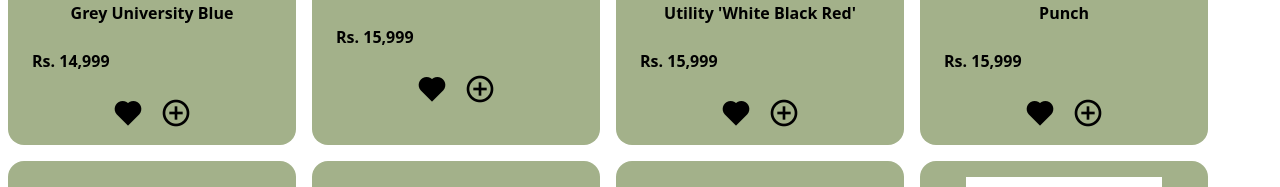
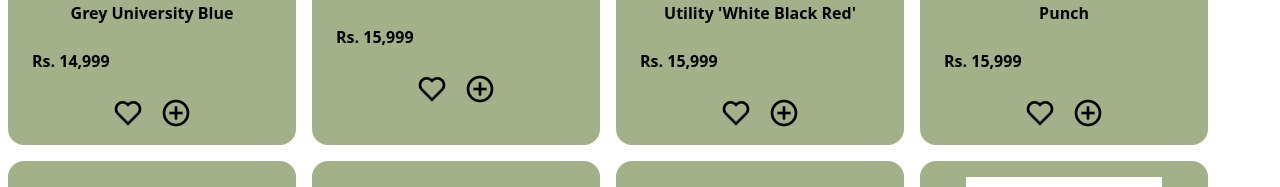
Before and after one commit to chirag-chhajed/react-ecommerce-app, a React (Vite) app: page / in a window 1280 px wide. Shown: the part 343-530 px from the top of the page. Built offline with nearby package versions, Linux system fonts and the light colour scheme.

Commit message:
bug fixed

```diff
--- a/src/Components/Card.jsx
+++ b/src/Components/Card.jsx
@@ -5,14 +5,7 @@ import { Context } from "../Context";
 export default function Card(props) {
     const {brand,description,price,id,image,isFavourite} = props
     const {toggleFavorite} = useContext(Context)
-    // function heartIcon() {
-    //     if(isFavourite) {
-    //         return <i className="ri-heart-fill favorite" onClick={() => toggleFavorite(img.id)}></i>
-    //     } if(!isFavourite) {
-    //         return <i className="ri-heart-line favorite" onClick={() => toggleFavorite(img.id)}></i>
-    //     }
-    // }
-    const heartIcon = !isFavourite
+    const heartIcon = isFavourite
                             ? <button><i className="ri-heart-fill ri-2x" onClick={() => toggleFavorite(id)}></i></button>
                             : <button><i className="ri-heart-line ri-2x" onClick={() => toggleFavorite(id)}></i></button>
 
--- a/src/pages/Products.jsx
+++ b/src/pages/Products.jsx
@@ -14,6 +14,7 @@ export default function Products(){
         brand={product.brand}
         description={product.description}
         price={product.price}
+        isFavourite={product.isFavourite}
     />
    ))
 
```
